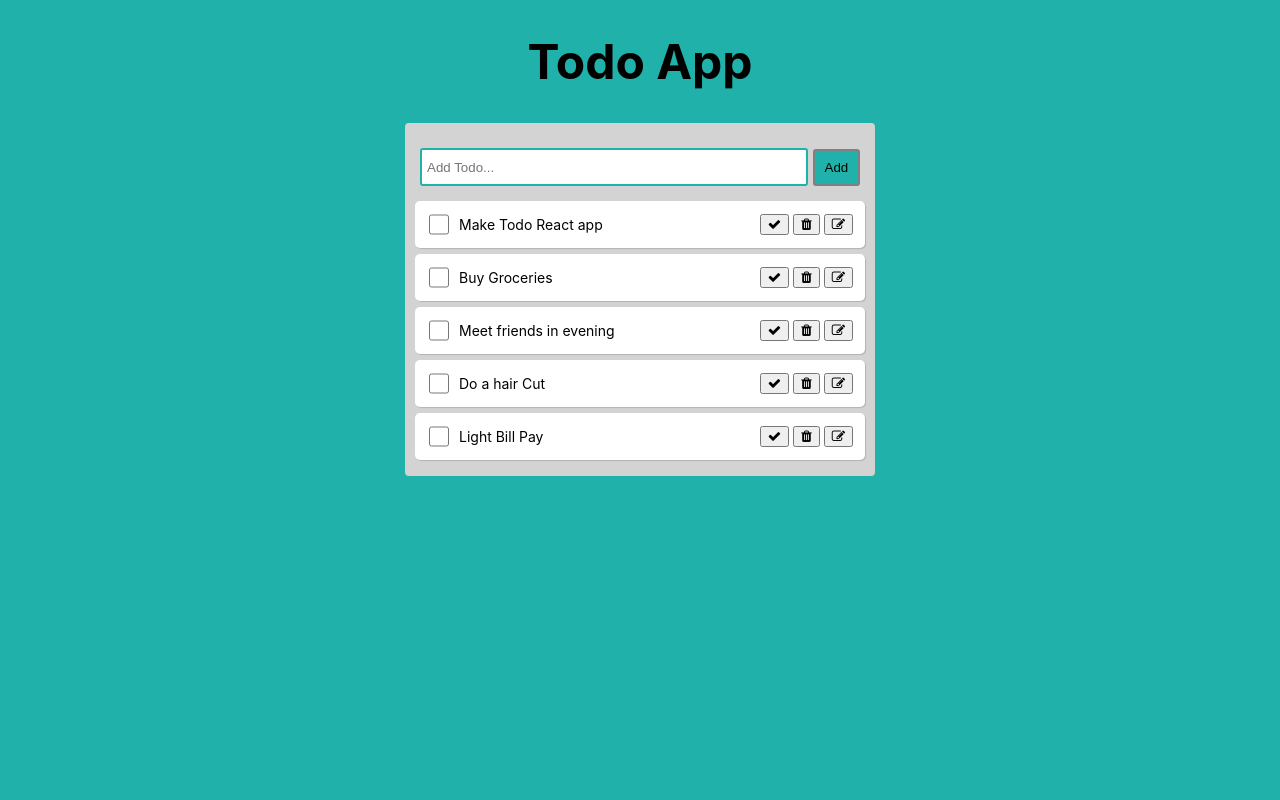
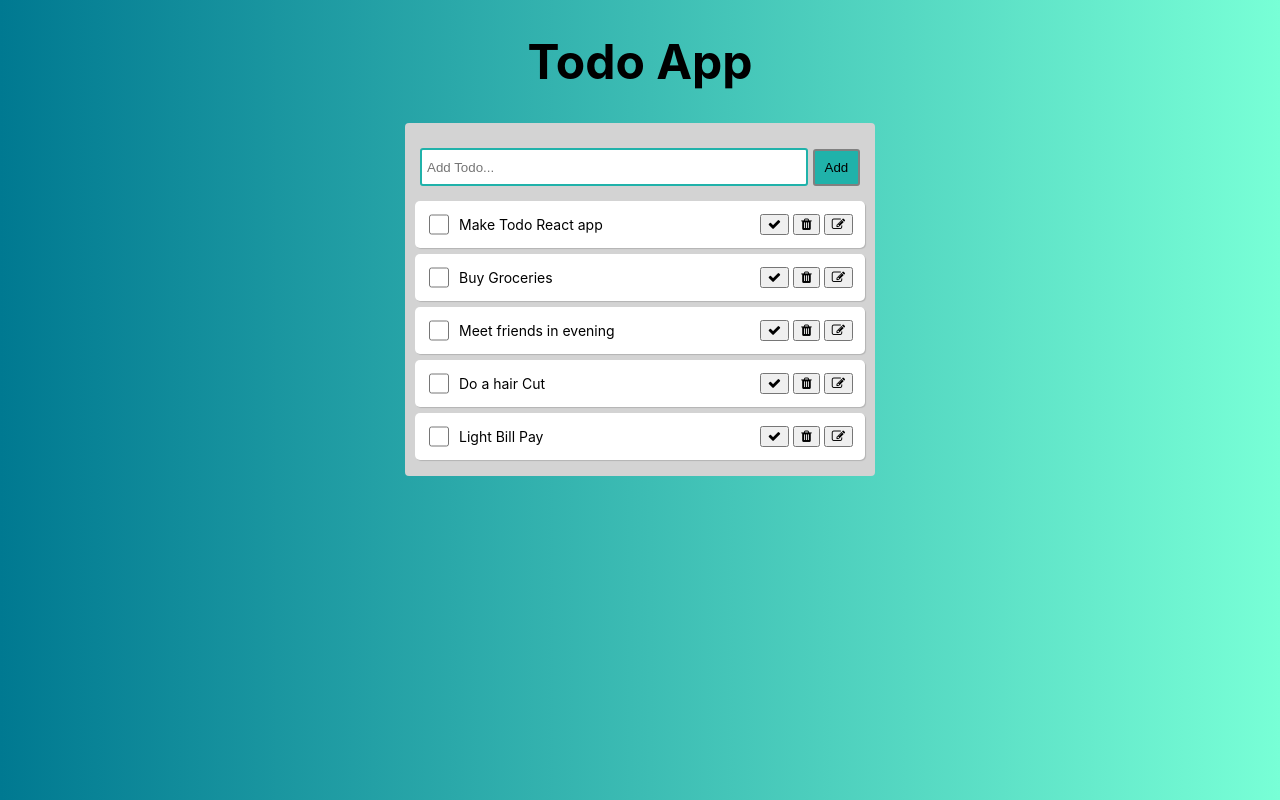
Before and after one commit to jayeshchoudhary/todo-app-react, a React (Create React App) app: page / in a window 1280 px wide. Built offline with nearby package versions, Linux system fonts and the light colour scheme.

Commit message:
added gradient

```diff
--- a/src/App.css
+++ b/src/App.css
@@ -4,7 +4,7 @@ body {
 }
 
 .app {
-  background: lightseagreen;
+  background: linear-gradient(to right, #007991, #78ffd6); /* W3C, IE 10+/ Edge, Firefox 16+, Chrome 26+, Opera 12+, Safari 7+ */
   height: 100vh;
   display: flex;
   align-items: center;
```
